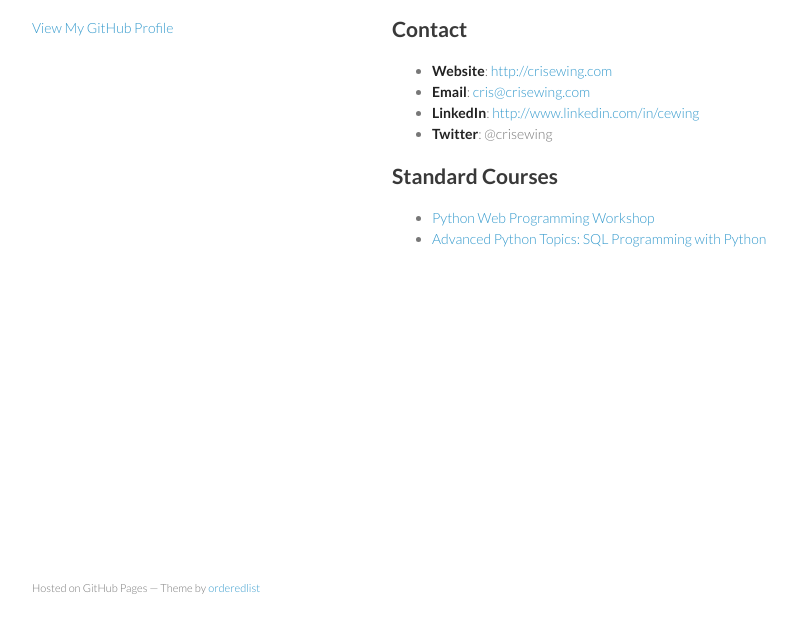
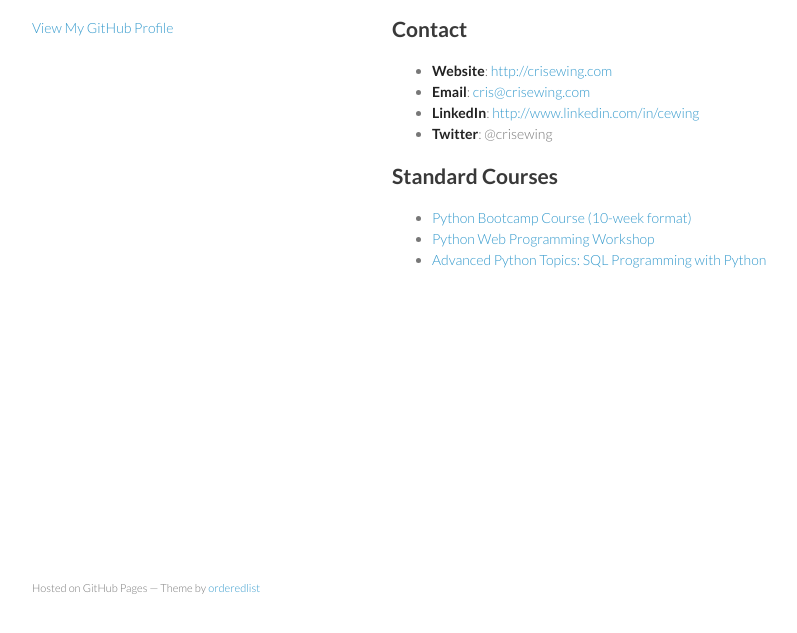
Before and after one commit to cewing/cewing.github.com, a plain HTML site: page index.html in a window 1280 px wide. Shown: the part 133-766 px from the top of the page, without its empty margins (178-975 px from the left). Drawn offline with Linux system fonts and the light colour scheme.

Commit message:
add cf bootcamp course link

```diff
--- a/index.html
+++ b/index.html
@@ -47,6 +47,9 @@
 
 <ul>
 <li>
+  <a href="http://cewing.github.com/python-dev-accelerator/">Python Bootcamp Course (10-week format)</a>
+</li>
+<li>
   <a href="http://cewing.github.com/training.python_web/">Python Web Programming Workshop</a>
 </li>
 <li>
```
